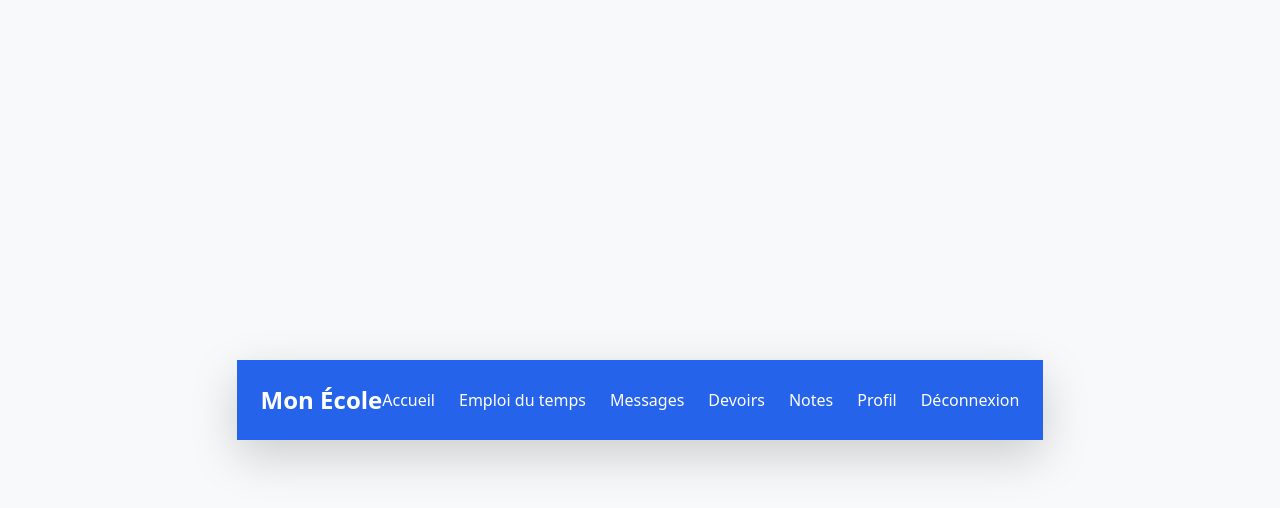
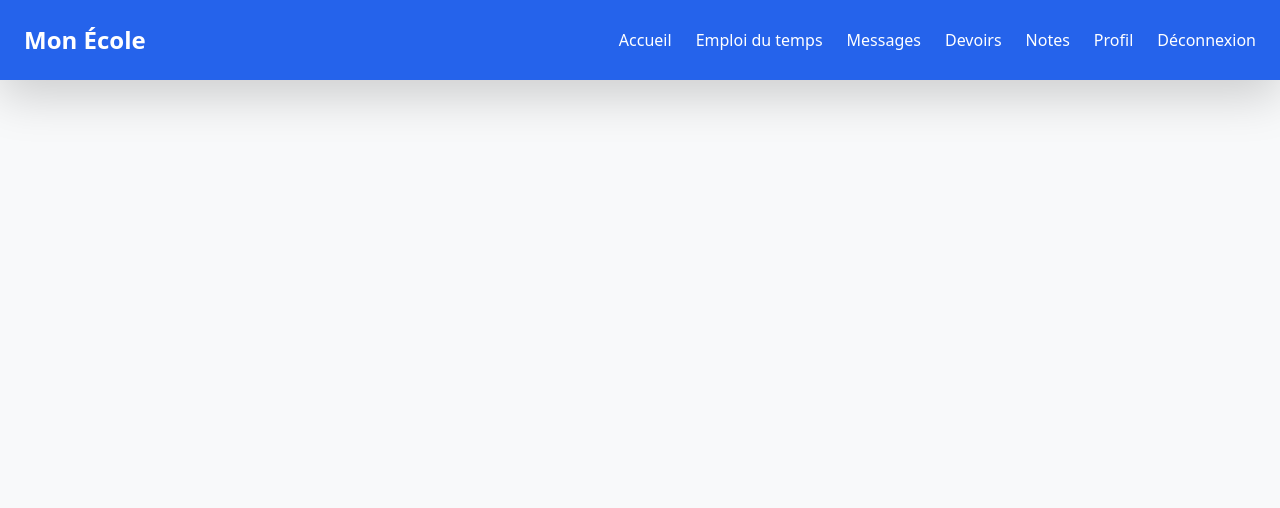
Before and after one commit to Bruburnono/DevSecOps, a Flask app: template templates/base.html in a window 1280 px wide. Shown: the top 508 px of the page. Run offline with Flask 3, Linux system fonts and the light colour scheme; the template is opened without the code that fills it, so the values that code supplies are empty; some libraries are stand-ins or nearby versions.

Commit message:
base.html

```diff
--- a/templates/base.html
+++ b/templates/base.html
@@ -2,12 +2,14 @@
 <html lang="en">
 <head>
     <title>Login Page</title>
+    <meta name="viewport" content="width=device-width, initial-scale=1.0">
     <link href="https://cdn.jsdelivr.net/npm/bootstrap@5.3.0/dist/css/bootstrap.min.css" rel="stylesheet">
     <link rel="stylesheet" type="text/css" href="{{url_for('static', filename='login.css')}}">
     <script src="https://cdn.tailwindcss.com"></script>
+    <meta charset="UTF-8">
 </head>
 <body class="d-flex flex-column align-items-center justify-content-center vh-100">
-    <nav class="bg-blue-600 text-white shadow-lg">
+    <nav class="bg-blue-600 text-white shadow-lg fixed top-0 left-0 w-full">
         <div class="max-w-7xl mx-auto px-4">
             <div class="flex justify-between items-center py-4">
                 <a href="#" class="text-2xl font-bold">Mon École</a>
@@ -40,6 +42,8 @@
         </div>
     </nav>
 
-    {% block content %}{% endblock %}
+    <div class="mt-24 w-full flex justify-center">
+        {% block content %}{% endblock %}
+    </div>
 </body>
 </html>
```
